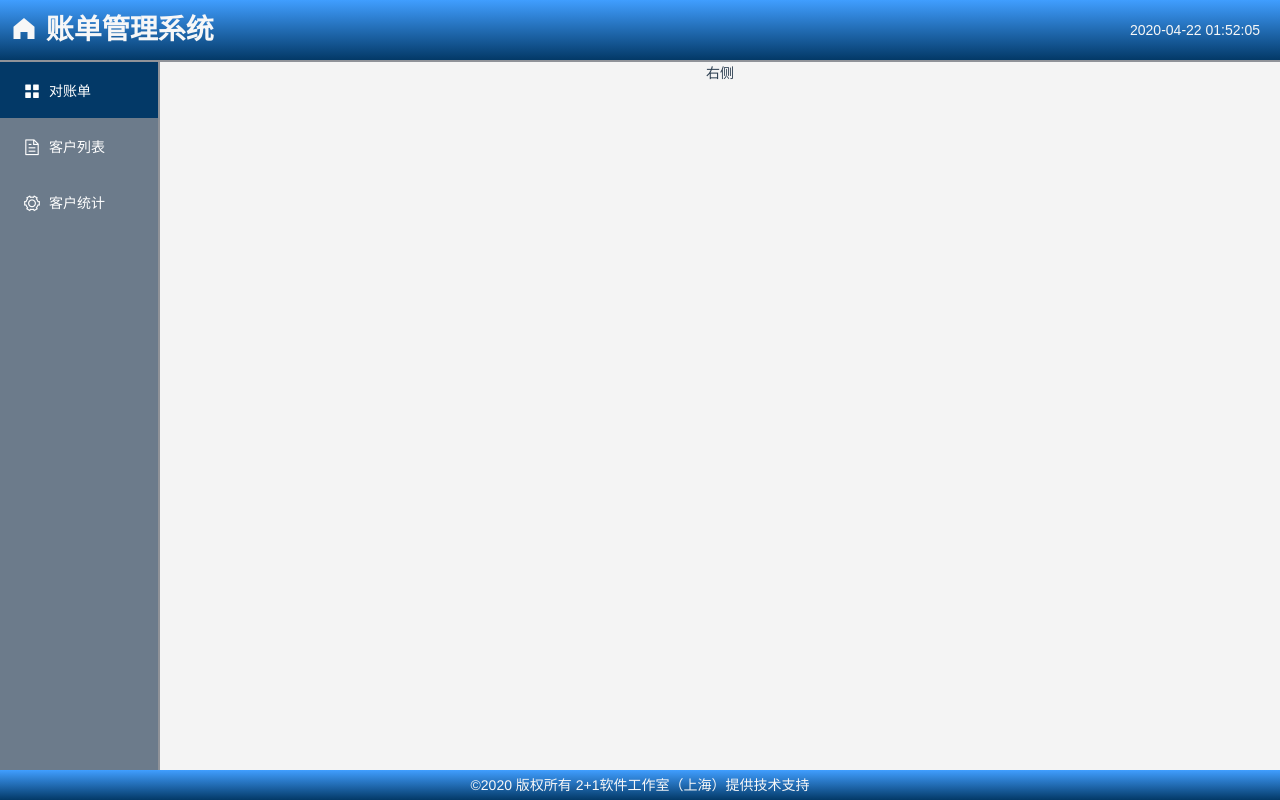
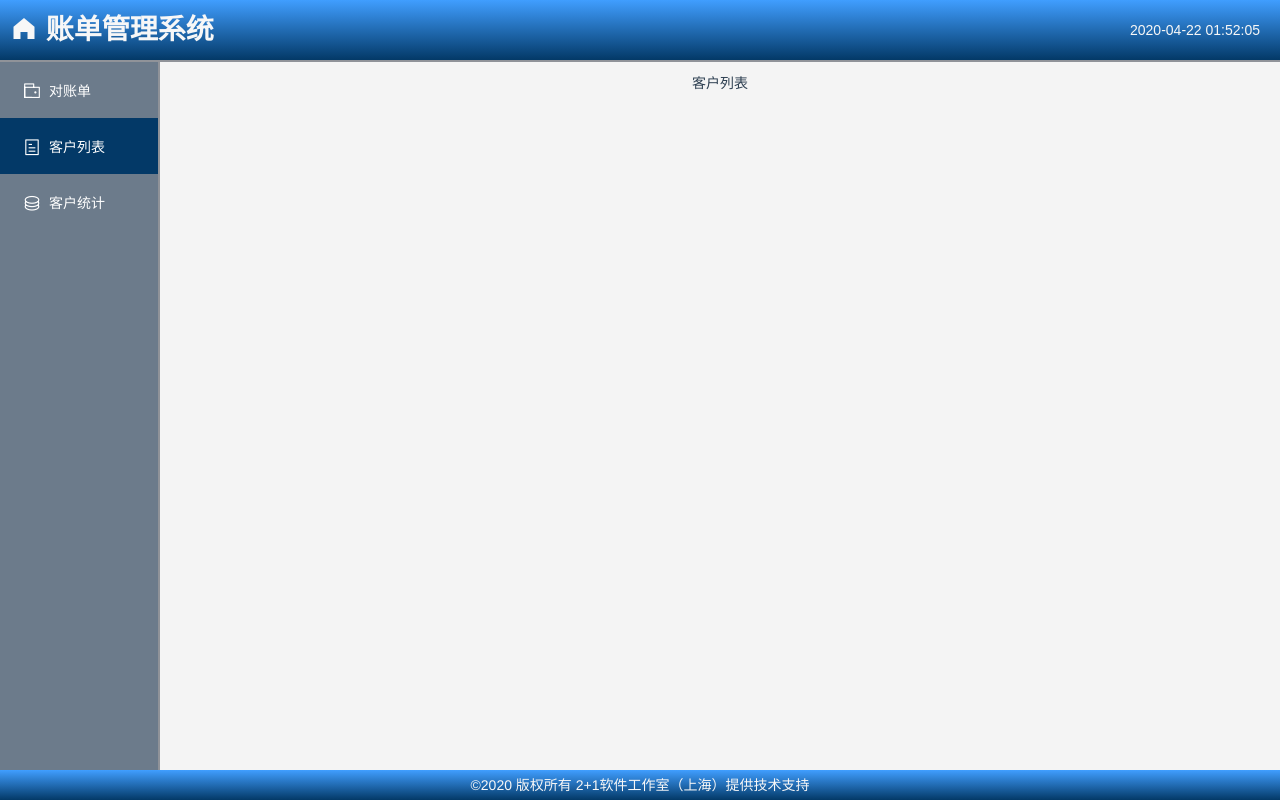
Before and after one commit to JoeChow2015/billing-system, a Vue app: page /customer in a window 1280 px wide. Before the commit this address led to /. Built offline with nearby package versions, Linux system fonts and the light colour scheme.

Commit message:
页面整体布局

```diff
--- a/public/index.html
+++ b/public/index.html
@@ -5,11 +5,11 @@
     <meta http-equiv="X-UA-Compatible" content="IE=edge">
     <meta name="viewport" content="width=device-width,initial-scale=1.0">
     <link rel="icon" href="<%= BASE_URL %>favicon.ico">
-    <title><%= htmlWebpackPlugin.options.title %></title>
+    <title>账单管理系统</title>
   </head>
   <body>
     <noscript>
-      <strong>We're sorry but <%= htmlWebpackPlugin.options.title %> doesn't work properly without JavaScript enabled. Please enable it to continue.</strong>
+      <strong>We're sorry but 账单管理系统 doesn't work properly without JavaScript enabled. Please enable it to continue.</strong>
     </noscript>
     <div id="app"></div>
     <!-- built files will be auto injected -->
--- a/src/components/HelloWorld.vue
+++ /dev/null
@@ -1,59 +0,0 @@
-<template>
-  <div class="hello">
-    <h1>{{ msg }}</h1>
-    <p>
-      For a guide and recipes on how to configure / customize this project,<br>
-      check out the
-      <a href="https://cli.vuejs.org" target="_blank" rel="noopener">vue-cli documentation</a>.
-    </p>
-    <h3>Installed CLI Plugins</h3>
-    <ul>
-      <li><a href="https://github.com/vuejs/vue-cli/tree/dev/packages/%40vue/cli-plugin-babel" target="_blank" rel="noopener">babel</a></li>
-      <li><a href="https://github.com/vuejs/vue-cli/tree/dev/packages/%40vue/cli-plugin-router" target="_blank" rel="noopener">router</a></li>
-      <li><a href="https://github.com/vuejs/vue-cli/tree/dev/packages/%40vue/cli-plugin-eslint" target="_blank" rel="noopener">eslint</a></li>
-    </ul>
-    <h3>Essential Links</h3>
-    <ul>
-      <li><a href="https://vuejs.org" target="_blank" rel="noopener">Core Docs</a></li>
-      <li><a href="https://forum.vuejs.org" target="_blank" rel="noopener">Forum</a></li>
-      <li><a href="https://chat.vuejs.org" target="_blank" rel="noopener">Community Chat</a></li>
-      <li><a href="https://twitter.com/vuejs" target="_blank" rel="noopener">Twitter</a></li>
-      <li><a href="https://news.vuejs.org" target="_blank" rel="noopener">News</a></li>
-    </ul>
-    <h3>Ecosystem</h3>
-    <ul>
-      <li><a href="https://router.vuejs.org" target="_blank" rel="noopener">vue-router</a></li>
-      <li><a href="https://vuex.vuejs.org" target="_blank" rel="noopener">vuex</a></li>
-      <li><a href="https://github.com/vuejs/vue-devtools#vue-devtools" target="_blank" rel="noopener">vue-devtools</a></li>
-      <li><a href="https://vue-loader.vuejs.org" target="_blank" rel="noopener">vue-loader</a></li>
-      <li><a href="https://github.com/vuejs/awesome-vue" target="_blank" rel="noopener">awesome-vue</a></li>
-    </ul>
-  </div>
-</template>
-
-<script>
-export default {
-  name: 'HelloWorld',
-  props: {
-    msg: String
-  }
-}
-</script>
-
-<!-- Add "scoped" attribute to limit CSS to this component only -->
-<style scoped lang="less">
-h3 {
-  margin: 40px 0 0;
-}
-ul {
-  list-style-type: none;
-  padding: 0;
-}
-li {
-  display: inline-block;
-  margin: 0 10px;
-}
-a {
-  color: #42b983;
-}
-</style>
--- a/src/router/index.js
+++ b/src/router/index.js
@@ -1,22 +1,27 @@
 import Vue from 'vue'
 import VueRouter from 'vue-router'
-import Index from '../views/Index.vue'
 
 Vue.use(VueRouter)
 
   const routes = [
   {
     path: '/',
-    name: 'Index',
-    component: Index
+    redirect: 'billing'
   },
   {
-    path: '/about',
-    name: 'About',
-    // route level code-splitting
-    // this generates a separate chunk (about.[hash].js) for this route
-    // which is lazy-loaded when the route is visited.
-    component: () => import(/* webpackChunkName: "about" */ '../views/About.vue')
+    path: '/billing',
+    name: 'Billing',
+    component: () => import(/* webpackChunkName: "billing" */ '../views/components/Billing.vue')
+  },
+  {
+    path: '/customer',
+    name: 'Customer',
+    component: () => import(/* webpackChunkName: "customer" */ '../views/components/Customer.vue')
+  },
+  {
+    path: '/statistic',
+    name: 'Statistic',
+    component: () => import(/* webpackChunkName: "statistic" */ '../views/components/Statistic.vue')
   },
   {
     path: '*',
--- a/src/views/About.vue
+++ /dev/null
@@ -1,5 +0,0 @@
-<template>
-  <div class="about">
-    <h1>This is an about page</h1>
-  </div>
-</template>
--- a/src/views/Index.vue
+++ b/src/views/Index.vue
@@ -1,34 +1,35 @@
 <template>
   <div class="the-home-container">
     <div class="header-box">
-      <h1><i class="el-icon-s-home"></i> 账单管理系统</h1>
+      <h1><span @click.prevent="goHome"><i class="el-icon-s-home"></i> 账单管理系统</span></h1>
       <span class="time">{{ currentTime }}</span>
     </div>
-    <el-row class="content-box">
-      <el-col :span="3">
+    <el-row class="body-box">
+      <el-col :xs="6" :sm="4" :lg="3">
         <el-menu
-          default-active="2"
+          :default-active="menuActive"
           class="el-menu-vertical"
           background-color="#6C7B8B"
           text-color="#fff"
           active-text-color="#fff"
-          collapse-transition	>
-          <el-menu-item index="2">
-            <i class="el-icon-menu"></i>
+          collapse-transition
+          router>
+          <el-menu-item index="billing">
+            <i class="el-icon-wallet"></i>
             <span slot="title">对账单</span>
           </el-menu-item>
-          <el-menu-item index="3">
-            <i class="el-icon-document"></i>
+          <el-menu-item index="customer">
+            <i class="el-icon-tickets"></i>
             <span slot="title">客户列表</span>
           </el-menu-item>
-          <el-menu-item index="4">
-            <i class="el-icon-setting"></i>
+          <el-menu-item index="statistic">
+            <i class="el-icon-coin"></i>
             <span slot="title">客户统计</span>
           </el-menu-item>
         </el-menu>
       </el-col>
-      <el-col :span="21">
-        右侧
+      <el-col :xs="18" :sm="20" :lg="21" class="content">
+        <router-view></router-view>
       </el-col>
     </el-row>
     <div class="footer-box">
@@ -48,18 +49,35 @@ export default {
   },
   data () {
     return {
-      currentTime: ''
+      currentTime: '',
+      timerId: '',
+      menuActive: ''
     }
+  },
+  watch: {
+    '$route.name': {
+      handler () {
+        this.menuActive = this.$route.name ? this.$route.name.toLowerCase() : ''
+      }
+    }
+  },
+  destroyed () {
+    clearTimeout(this.timerId)
   },
   mounted () {
     this.getTime()
   },
   methods: {
+    // 计时
     getTime () {
       this.currentTime = moment().format('YYYY-MM-DD HH:mm:ss')
-      setTimeout(() => {
+      this.timerId = setTimeout(() => {
         this.getTime()
       }, 1000)
+    },
+    // 回到首页
+    goHome () {
+      this.$router.push({ name: 'Billing'})
     }
   }
 }
@@ -86,13 +104,16 @@ export default {
       font-family: Arial, Helvetica, sans-serif;
       border-bottom: 2px solid@bd-color;
       position: relative;
+      h1 span {
+        cursor: pointer;
+      }
       .time {
         position: absolute;
         top: 0;
         right: 20px;
       }
     }
-    .content-box {
+    .body-box {
       .el-menu-vertical {
         height: 100%;
         text-align: left;
@@ -107,6 +128,9 @@ export default {
           background-color: @bg-color !important;
         }
       }
+      .content {
+        padding: 10px;
+      }
     }
     .footer-box {
       background: linear-gradient(#409eff, #033967);
--- /dev/null
+++ b/src/views/components/Billing.vue
@@ -0,0 +1,5 @@
+<template>
+  <div class="the-billing-container">
+    对账单
+  </div>
+</template>
--- /dev/null
+++ b/src/views/components/Customer.vue
@@ -0,0 +1,5 @@
+<template>
+  <div class="the-customer-container">
+    客户列表
+  </div>
+</template>
--- /dev/null
+++ b/src/views/components/Statistic.vue
@@ -0,0 +1,5 @@
+<template>
+  <div class="the-billing-container">
+    客户统计
+  </div>
+</template>
```
